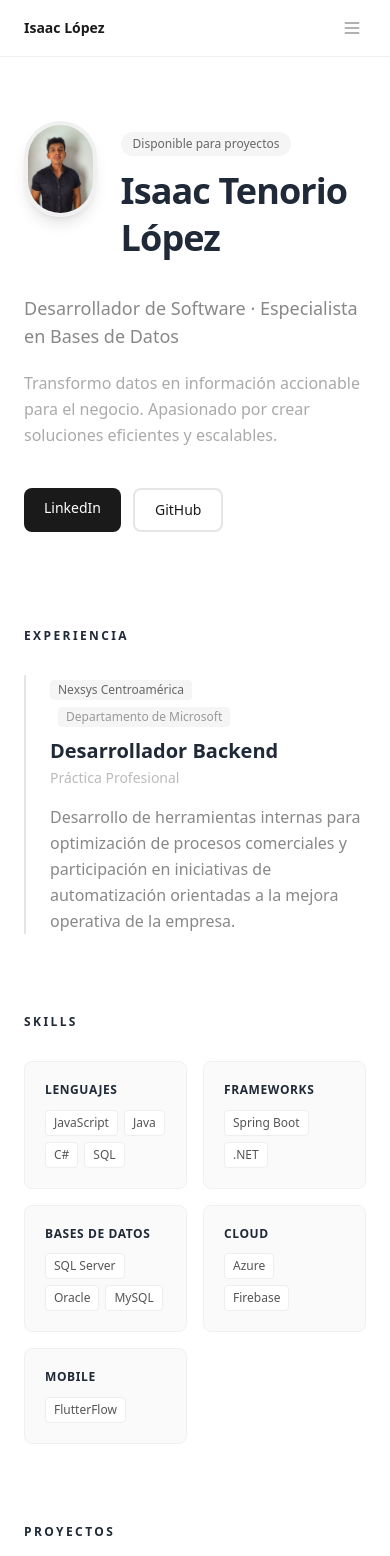
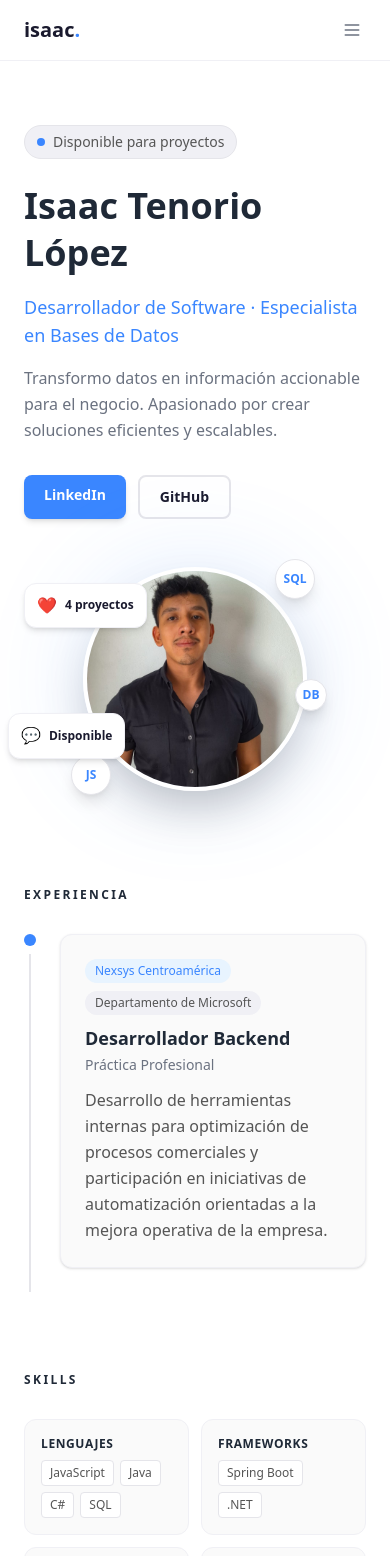
Before and after one commit to IsaacLopez777/portfolio, a Next.js app: page /en in a window 390 px wide. Shown: the top 1556 px of the page. Built offline with nearby package versions, Linux system fonts and the light colour scheme.

Commit message:
Redesign portfolio with two-column layout, avatar glow effect, light theme

```diff
--- a/src/app/[locale]/about/page.tsx
+++ b/src/app/[locale]/about/page.tsx
@@ -12,11 +12,11 @@ export default async function AboutPage({ params }: AboutPageProps) {
   return (
     <div className="min-h-screen bg-white">
       <div className="max-w-3xl mx-auto px-6 py-16">
-        <h1 className="text-4xl font-bold text-[#1a1a1a] mb-12">Sobre mí</h1>
+        <h1 className="text-4xl font-bold text-[#1a1a2e] mb-12">Sobre mí</h1>
 
         <section className="mb-16">
-          <h2 className="text-xs font-bold text-[#ccc] uppercase tracking-[0.2em] mb-6">Objetivo</h2>
-          <p className="text-[#666] leading-relaxed bg-[#fafafa] p-8 rounded-lg border border-[#f0f0f0]">
+          <h2 className="text-xs font-bold text-[#3a86ff] uppercase tracking-[0.2em] mb-6">Objetivo</h2>
+          <p className="text-[#555] leading-relaxed bg-[#fafafa] p-8 rounded-xl border border-[#f0f0f5]">
             Apasionado por el desarrollo de software y la gestión de datos, enfocado en la creación
             de soluciones eficientes, escalables y orientadas al análisis de información.
             Especializado en desarrollo backend, bases de datos y automatización de procesos para
@@ -26,30 +26,30 @@ export default async function AboutPage({ params }: AboutPageProps) {
         </section>
 
         <section className="mb-16">
-          <h2 className="text-xs font-bold text-[#ccc] uppercase tracking-[0.2em] mb-6">Experiencia</h2>
-          <div className="bg-[#fafafa] rounded-lg p-8 border border-[#f0f0f0]">
-            <div className="border-l-2 border-[#e5e5e5] pl-6">
-              <div className="mb-2">
-                <span className="inline-block px-2 py-0.5 bg-white text-[#666] text-xs font-medium rounded border border-[#eee]">
-                  Nexsys Centroamérica
-                </span>
-                <span className="inline-block px-2 py-0.5 bg-white text-[#999] text-xs font-medium rounded border border-[#eee] ml-2">
-                  Departamento de Microsoft
-                </span>
+          <h2 className="text-xs font-bold text-[#3a86ff] uppercase tracking-[0.2em] mb-6">Experiencia</h2>
+          <div className="flex gap-6">
+            <div className="flex flex-col items-center">
+              <div className="w-3 h-3 bg-[#3a86ff] rounded-full"></div>
+              <div className="w-0.5 h-full bg-[#e5e5ea] mt-2"></div>
+            </div>
+            <div className="flex-1 bg-[#fafafa] rounded-xl p-6 border border-[#f0f0f5] mb-6">
+              <div className="flex flex-wrap gap-2 mb-3">
+                <span className="px-2.5 py-1 bg-[#e8f4ff] text-[#3a86ff] text-xs font-medium rounded-full">Nexsys Centroamérica</span>
+                <span className="px-2.5 py-1 bg-[#f0f0f5] text-[#555] text-xs font-medium rounded-full">Departamento de Microsoft</span>
               </div>
-              <h3 className="text-xl font-bold text-[#1a1a1a] mb-1">Desarrollador Backend</h3>
-              <p className="text-[#bbb] text-sm mb-4">Práctica Profesional</p>
+              <h3 className="text-lg font-bold text-[#1a1a2e] mb-1">Desarrollador Backend</h3>
+              <p className="text-sm text-[#6b7280] mb-3">Práctica Profesional</p>
               <div className="space-y-3">
                 <div>
-                  <p className="text-xs font-bold text-[#ccc] uppercase tracking-wider mb-2">Responsabilidades</p>
-                  <ul className="list-disc list-inside text-[#888] space-y-1">
+                  <p className="text-xs font-bold text-[#3a86ff] uppercase tracking-wider mb-2">Responsabilidades</p>
+                  <ul className="list-disc list-inside text-[#555] space-y-1">
                     <li>Desarrollo de herramientas internas para optimización de procesos comerciales</li>
                     <li>Participación en iniciativas de automatización orientadas a la mejora operativa</li>
                   </ul>
                 </div>
                 <div>
-                  <p className="text-xs font-bold text-[#ccc] uppercase tracking-wider mb-2">Logro destacado</p>
-                  <p className="text-[#888]">
+                  <p className="text-xs font-bold text-[#3a86ff] uppercase tracking-wider mb-2">Logro destacado</p>
+                  <p className="text-[#555]">
                     Desarrollo de herramientas internas que optimizaron procesos operativos del equipo,
                     mejorando la eficiencia y reduciendo tiempos de respuesta.
                   </p>
@@ -60,12 +60,12 @@ export default async function AboutPage({ params }: AboutPageProps) {
         </section>
 
         <section className="mb-16">
-          <h2 className="text-xs font-bold text-[#ccc] uppercase tracking-[0.2em] mb-6">Educación</h2>
-          <div className="bg-[#fafafa] rounded-lg p-8 border border-[#f0f0f0]">
-            <h3 className="text-lg font-bold text-[#1a1a1a]">Ingeniería en Sistemas de Computación</h3>
-            <p className="text-[#555] font-medium mt-1">Universidad Fidélitas</p>
-            <p className="text-[#bbb] text-sm mt-1">100% - TCU Pendiente</p>
-            <p className="text-[#888] mt-4">
+          <h2 className="text-xs font-bold text-[#3a86ff] uppercase tracking-[0.2em] mb-6">Educación</h2>
+          <div className="bg-[#fafafa] rounded-xl p-8 border border-[#f0f0f5]">
+            <h3 className="text-lg font-bold text-[#1a1a2e]">Ingeniería en Sistemas de Computación</h3>
+            <p className="text-[#3a86ff] font-medium mt-1">Universidad Fidélitas</p>
+            <p className="text-[#6b7280] text-sm mt-1">100% - TCU Pendiente</p>
+            <p className="text-[#555] mt-4">
               El programa de estudios incluye fundamentos de desarrollo de software, arquitectura
               de sistemas, gestión de bases de datos y metodologías de ingeniería de software.
             </p>
@@ -73,7 +73,7 @@ export default async function AboutPage({ params }: AboutPageProps) {
         </section>
 
         <section className="mb-16">
-          <h2 className="text-xs font-bold text-[#ccc] uppercase tracking-[0.2em] mb-6">Certificaciones</h2>
+          <h2 className="text-xs font-bold text-[#3a86ff] uppercase tracking-[0.2em] mb-6">Certificaciones</h2>
           <div className="space-y-3">
             {[
               { name: 'Scrum Master', desc: 'Metodología ágil para gestión de proyectos de software', icon: '/images/scrum-logo.jpg' },
@@ -81,13 +81,13 @@ export default async function AboutPage({ params }: AboutPageProps) {
               { name: 'Cisco CCNA 2', desc: 'Routing y conmutación de redes', icon: '/images/LOGO_Cisco_CCNA.png' },
               { name: 'Cisco CCNA 3', desc: 'Administración de infraestructura tecnológica', icon: '/images/LOGO_Cisco_CCNA.png' },
             ].map((cert, i) => (
-              <div key={i} className="bg-[#fafafa] rounded-lg p-5 border border-[#f0f0f0] flex items-center gap-4">
+              <div key={i} className="bg-[#fafafa] rounded-xl p-5 border border-[#f0f0f5] flex items-center gap-4">
                 <div className="w-14 h-14 relative flex-shrink-0">
                   <Image src={cert.icon} alt={cert.name} fill className="object-contain rounded" />
                 </div>
                 <div>
-                  <p className="font-bold text-[#1a1a1a]">{cert.name}</p>
-                  <p className="text-sm text-[#999]">{cert.desc}</p>
+                  <p className="font-bold text-[#1a1a2e]">{cert.name}</p>
+                  <p className="text-sm text-[#6b7280]">{cert.desc}</p>
                 </div>
               </div>
             ))}
--- a/src/app/[locale]/page.tsx
+++ b/src/app/[locale]/page.tsx
@@ -43,32 +43,24 @@ export default function HomePage() {
 
   return (
     <div className="min-h-screen bg-white">
-      <div className="max-w-3xl mx-auto px-6 py-16">
+      <div className="max-w-6xl mx-auto px-6 py-16">
         <header className="mb-24">
-          <div className="flex items-start gap-6 mb-8">
-            <div className="relative w-24 h-24 rounded-full overflow-hidden border-4 border-[#f0f0f0] shadow-lg">
-              <Image
-                src="/images/Isaac.jpg"
-                alt="Isaac Tenorio López"
-                fill
-                className="object-cover"
-              />
-            </div>
-            <div className="pt-2">
-              <p className="inline-block px-3 py-1 bg-[#f5f5f5] text-[#666] text-xs font-medium rounded-full mb-3">
+          <div className="grid md:grid-cols-2 gap-12 items-center">
+            <div>
+              <p className="inline-flex items-center gap-2 px-3 py-1.5 bg-[#f0f0f5] rounded-full text-sm text-[#555] mb-6 border border-[#e5e5ea]">
+                <span className="w-2 h-2 bg-[#3a86ff] rounded-full"></span>
                 Disponible para proyectos
               </p>
-              <h1 className="text-4xl md:text-5xl font-bold text-[#1a1a1a] tracking-tight leading-tight">
+
+              <h1 className="text-4xl md:text-5xl font-bold text-[#1a1a2e] mb-4 leading-tight">
                 Isaac Tenorio López
               </h1>
-            </div>
-          </div>
 
-          <p className="text-lg text-[#888] mb-5">
+              <p className="text-lg text-[#3a86ff] font-medium mb-4">
                 Desarrollador de Software · Especialista en Bases de Datos
               </p>
 
-          <p className="text-[#aaa] max-w-md mb-10 leading-relaxed">
+              <p className="text-[#6b7280] mb-8 leading-relaxed max-w-md">
                 Transformo datos en información accionable para el negocio. Apasionado por crear soluciones eficientes y escalables.
               </p>
 
@@ -77,7 +69,7 @@ export default function HomePage() {
                   href="https://www.linkedin.com/in/isaac-tenorio-8a0411288"
                   target="_blank"
                   rel="noopener noreferrer"
-              className="px-5 py-2.5 bg-[#1a1a1a] text-white text-sm font-medium rounded-lg hover:bg-[#333] transition-colors"
+                  className="px-5 py-2.5 bg-[#3a86ff] text-white text-sm font-semibold rounded-lg hover:bg-[#2563eb] transition-colors shadow-md"
                 >
                   LinkedIn
                 </a>
@@ -85,45 +77,81 @@ export default function HomePage() {
                   href="https://github.com/IsaacLopez777/Portafolio"
                   target="_blank"
                   rel="noopener noreferrer"
-              className="px-5 py-2.5 bg-white text-[#1a1a1a] text-sm font-medium rounded-lg border-2 border-[#e5e5e5] hover:bg-[#f5f5f5] transition-colors"
+                  className="px-5 py-2.5 bg-white text-[#1a1a2e] text-sm font-semibold rounded-lg border-2 border-[#e5e5ea] hover:bg-[#f9fafb] transition-colors"
                 >
                   GitHub
                 </a>
               </div>
+            </div>
+
+            <div className="flex justify-center relative">
+              <div className="relative">
+                <div className="absolute inset-0 bg-[#3a86ff] rounded-full opacity-20 blur-3xl scale-90"></div>
+                <div className="relative w-56 h-56 rounded-full overflow-hidden border-4 border-white shadow-2xl">
+                  <Image
+                    src="/images/Isaac.jpg"
+                    alt="Isaac Tenorio López"
+                    fill
+                    className="object-cover"
+                  />
+                </div>
+                <div className="absolute -top-2 -right-2 w-10 h-10 bg-white rounded-full shadow-lg flex items-center justify-center text-xs font-bold text-[#3a86ff] border border-[#e5e5ea]">
+                  SQL
+                </div>
+                <div className="absolute -bottom-1 -left-3 w-10 h-10 bg-white rounded-full shadow-lg flex items-center justify-center text-xs font-bold text-[#3a86ff] border border-[#e5e5ea]">
+                  JS
+                </div>
+                <div className="absolute top-1/2 -right-5 w-8 h-8 bg-white rounded-full shadow-lg flex items-center justify-center text-xs font-bold text-[#3a86ff] border border-[#e5e5ea]">
+                  DB
+                </div>
+              </div>
+
+              <div className="absolute top-4 left-0 flex items-center gap-2 bg-white px-3 py-2 rounded-xl shadow-md border border-[#f0f0f5]">
+                <span className="text-[#ff6b6b]">❤️</span>
+                <span className="text-xs font-semibold text-[#1a1a2e]">4 proyectos</span>
+              </div>
+              <div className="absolute bottom-8 -left-4 flex items-center gap-2 bg-white px-3 py-2 rounded-xl shadow-md border border-[#f0f0f5]">
+                <span className="text-[#3a86ff]">💬</span>
+                <span className="text-xs font-semibold text-[#1a1a2e]">Disponible</span>
+              </div>
+            </div>
+          </div>
         </header>
 
         <section className="mb-20">
-          <h2 className="text-xs font-bold text-[#ccc] uppercase tracking-[0.2em] mb-8">Experiencia</h2>
+          <h2 className="text-xs font-bold text-[#3a86ff] uppercase tracking-[0.2em] mb-8">Experiencia</h2>
 
-          <div className="border-l-2 border-[#e5e5e5] pl-6">
-            <div className="mb-2">
-              <span className="inline-block px-2 py-0.5 bg-[#f5f5f5] text-[#666] text-xs font-medium rounded">
-                Nexsys Centroamérica
-              </span>
-              <span className="inline-block px-2 py-0.5 bg-[#f5f5f5] text-[#999] text-xs font-medium rounded ml-2">
-                Departamento de Microsoft
-              </span>
+          <div className="flex gap-6">
+            <div className="flex flex-col items-center">
+              <div className="w-3 h-3 bg-[#3a86ff] rounded-full"></div>
+              <div className="w-0.5 h-full bg-[#e5e5ea] mt-2"></div>
             </div>
-            <h3 className="text-xl font-bold text-[#1a1a1a] mb-1">Desarrollador Backend</h3>
-            <p className="text-[#bbb] text-sm mb-4">Práctica Profesional</p>
-            <p className="text-[#888] leading-relaxed max-w-lg">
+            <div className="flex-1 bg-[#fafafa] rounded-xl p-6 border border-[#f0f0f5] shadow-sm mb-6">
+              <div className="flex flex-wrap gap-2 mb-3">
+                <span className="px-2.5 py-1 bg-[#e8f4ff] text-[#3a86ff] text-xs font-medium rounded-full">Nexsys Centroamérica</span>
+                <span className="px-2.5 py-1 bg-[#f0f0f5] text-[#555] text-xs font-medium rounded-full">Departamento de Microsoft</span>
+              </div>
+              <h3 className="text-lg font-bold text-[#1a1a2e] mb-1">Desarrollador Backend</h3>
+              <p className="text-sm text-[#6b7280] mb-3">Práctica Profesional</p>
+              <p className="text-[#555] leading-relaxed">
                 Desarrollo de herramientas internas para optimización de procesos comerciales y participación en iniciativas de automatización orientadas a la mejora operativa de la empresa.
               </p>
+            </div>
           </div>
         </section>
 
         <section className="mb-20">
-          <h2 className="text-xs font-bold text-[#ccc] uppercase tracking-[0.2em] mb-8">Skills</h2>
+          <h2 className="text-xs font-bold text-[#3a86ff] uppercase tracking-[0.2em] mb-8">Skills</h2>
 
-          <div className="grid grid-cols-2 md:grid-cols-3 gap-4">
+          <div className="grid grid-cols-2 md:grid-cols-3 lg:grid-cols-5 gap-3">
             {skills.map((group) => (
-              <div key={group.category} className="bg-[#fafafa] rounded-lg p-5 border border-[#f0f0f0]">
-                <h3 className="text-xs font-bold text-[#bbb] uppercase tracking-wider mb-3">{group.category}</h3>
+              <div key={group.category} className="bg-[#fafafa] rounded-xl p-4 border border-[#f0f0f5]">
+                <h3 className="text-xs font-semibold text-[#3a86ff] uppercase tracking-wider mb-2">{group.category}</h3>
                 <div className="flex flex-wrap gap-1.5">
                   {group.items.map((skill) => (
                     <span
                       key={skill}
-                      className="px-2 py-1 bg-white text-[#555] text-xs font-medium rounded border border-[#eee]"
+                      className="px-2 py-1 bg-white text-[#555] text-xs font-medium rounded border border-[#e5e5ea]"
                     >
                       {skill}
                     </span>
@@ -135,7 +163,7 @@ export default function HomePage() {
         </section>
 
         <section className="mb-20">
-          <h2 className="text-xs font-bold text-[#ccc] uppercase tracking-[0.2em] mb-8">Proyectos</h2>
+          <h2 className="text-xs font-bold text-[#3a86ff] uppercase tracking-[0.2em] mb-8">Proyectos</h2>
 
           <div className="grid md:grid-cols-2 gap-4">
             {projects.map((project, i) => (
@@ -143,20 +171,20 @@ export default function HomePage() {
                 key={project.id}
                 onMouseEnter={() => setHoveredProject(i)}
                 onMouseLeave={() => setHoveredProject(null)}
-                className={`bg-white rounded-lg p-5 border-2 transition-all cursor-pointer ${
+                className={`bg-white rounded-xl p-5 border transition-all cursor-pointer ${
                   hoveredProject === i
-                    ? 'border-[#1a1a1a] shadow-lg'
-                    : 'border-[#f0f0f0]'
+                    ? 'border-[#3a86ff] shadow-lg shadow-blue-100'
+                    : 'border-[#f0f0f5] shadow-sm'
                 }`}
               >
                 <div className="w-8 h-8 bg-[#fafafa] rounded flex items-center justify-center mb-3">
                   <span className="text-sm">📁</span>
                 </div>
-                <h3 className="text-base font-bold text-[#1a1a1a] mb-2">{project.title}</h3>
-                <p className="text-[#888] text-sm mb-4 leading-relaxed">{project.desc}</p>
+                <h3 className="text-base font-bold text-[#1a1a2e] mb-2">{project.title}</h3>
+                <p className="text-sm text-[#6b7280] mb-4 leading-relaxed">{project.desc}</p>
                 <div className="flex flex-wrap gap-1.5">
                   {project.tech.map((tech) => (
-                    <span key={tech} className="px-2 py-0.5 bg-[#fafafa] text-[#666] text-xs rounded border border-[#eee]">
+                    <span key={tech} className="px-2 py-0.5 bg-[#f0f0f5] text-[#555] text-xs rounded">
                       {tech}
                     </span>
                   ))}
@@ -167,15 +195,15 @@ export default function HomePage() {
         </section>
 
         <section className="mb-20">
-          <h2 className="text-xs font-bold text-[#ccc] uppercase tracking-[0.2em] mb-8">Contacto</h2>
+          <h2 className="text-xs font-bold text-[#3a86ff] uppercase tracking-[0.2em] mb-8">Contacto</h2>
 
-          <div className="bg-[#fafafa] rounded-lg p-8 text-center border border-[#f0f0f0]">
-            <p className="text-[#888] mb-5">¿Tienes un proyecto en mente? ¡Hablemos!</p>
+          <div className="bg-[#fafafa] rounded-xl p-8 text-center border border-[#f0f0f5]">
+            <p className="text-[#6b7280] mb-5">¿Tienes un proyecto en mente? ¡Hablemos!</p>
             <a
               href="https://wa.me/50687425031?text=Hola%20Isaac,%20me%20gustaría%20contactarte."
               target="_blank"
               rel="noopener noreferrer"
-              className="inline-flex items-center gap-2 px-6 py-3 bg-[#25D366] text-white text-sm font-bold rounded-lg hover:bg-[#20BD5A] transition-colors"
+              className="inline-flex items-center gap-2 px-6 py-3 bg-[#25D366] text-white text-sm font-semibold rounded-lg hover:bg-[#20BD5A] transition-colors shadow-md"
             >
               💬 WhatsApp
             </a>
@@ -183,9 +211,9 @@ export default function HomePage() {
           </div>
         </section>
 
-        <footer className="text-center py-8 border-t border-[#f0f0f0]">
-          <p className="text-[#bbb]">© 2026 Isaac Tenorio López</p>
-          <p className="text-[#ddd] text-sm mt-1">Tres Ríos, Costa Rica</p>
+        <footer className="text-center py-8 border-t border-[#f0f0f5]">
+          <p className="text-[#6b7280]">© 2026 Isaac Tenorio López</p>
+          <p className="text-[#aaa] text-sm mt-1">Tres Ríos, Costa Rica</p>
         </footer>
       </div>
     </div>
--- a/src/app/[locale]/projects/page.tsx
+++ b/src/app/[locale]/projects/page.tsx
@@ -11,32 +11,32 @@ export default async function ProjectsPage({ params }: ProjectsPageProps) {
 
   return (
     <div className="min-h-screen bg-white">
-      <div className="max-w-3xl mx-auto px-6 py-16">
-        <h1 className="text-4xl font-bold text-[#1a1a1a] mb-12">Proyectos</h1>
+      <div className="max-w-4xl mx-auto px-6 py-16">
+        <h1 className="text-4xl font-bold text-[#1a1a2e] mb-12">Proyectos</h1>
 
         <div className="grid md:grid-cols-2 gap-4">
           {projects.map((project) => (
             <div
               key={project.id}
-              className="bg-white rounded-lg p-5 border-2 border-[#f0f0f0] hover:border-[#1a1a1a] transition-all"
+              className="bg-white rounded-xl p-5 border border-[#f0f0f5] hover:border-[#3a86ff] hover:shadow-lg transition-all"
             >
               <div className="w-8 h-8 bg-[#fafafa] rounded flex items-center justify-center mb-3">
                 <span className="text-sm">📁</span>
               </div>
-              <h2 className="text-base font-bold text-[#1a1a1a] mb-2">{project.title}</h2>
-              <p className="text-[#999] text-sm mb-4 leading-relaxed">{project.desc || project.description || ''}</p>
+              <h2 className="text-base font-bold text-[#1a1a2e] mb-2">{project.title}</h2>
+              <p className="text-sm text-[#6b7280] mb-4 leading-relaxed">{project.desc || project.description || ''}</p>
               <div className="flex flex-wrap gap-1.5">
                 {project.technologies.map((tech: string) => (
                   <span
                     key={tech}
-                    className="px-2 py-0.5 bg-[#fafafa] text-[#888] text-xs rounded border border-[#eee]"
+                    className="px-2 py-0.5 bg-[#f0f0f5] text-[#555] text-xs rounded"
                   >
                     {tech}
                   </span>
                 ))}
               </div>
               {project.featured && (
-                <span className="inline-block mt-3 text-xs font-medium text-[#bbb] bg-[#fafafa] px-2 py-0.5 rounded border border-[#eee]">
+                <span className="inline-block mt-3 text-xs font-medium text-[#3a86ff] bg-[#e8f4ff] px-2 py-0.5 rounded-full">
                   Destacado
                 </span>
               )}
--- a/src/components/layout/Header.tsx
+++ b/src/components/layout/Header.tsx
@@ -27,33 +27,44 @@ export function Header({ locale }: HeaderProps) {
   };
 
   return (
-    <header className="bg-white border-b border-[#f0f0f0] sticky top-0 z-50">
-      <nav className="max-w-3xl mx-auto px-6">
-        <div className="flex justify-between items-center h-14">
-          <Link href={`/${locale}`} className="flex items-center gap-2">
-            <span className="text-sm font-bold text-[#1a1a1a]">Isaac López</span>
+    <header className="bg-white border-b border-[#f0f0f5] sticky top-0 z-50">
+      <nav className="max-w-6xl mx-auto px-6 py-4">
+        <div className="flex justify-between items-center">
+          <Link href={`/${locale}`} className="text-xl font-bold text-[#1a1a2e]">
+            isaac<span className="text-[#3a86ff]">.</span>
           </Link>
 
-          <div className="hidden md:flex items-center gap-6">
+          <div className="hidden md:flex items-center gap-1 bg-[#fafafa] rounded-full px-2 py-1 border border-[#f0f0f5]">
             {navItems.map((item) => (
               <Link
                 key={item.href}
                 href={item.href}
-                className="text-sm text-[#999] hover:text-[#1a1a1a] transition-colors"
+                className={`px-4 py-2 text-sm font-medium rounded-full transition-colors ${
+                  pathname === item.href || (item.href === `/${locale}` && pathname === `/${locale}`)
+                    ? 'bg-[#1a1a2e] text-white'
+                    : 'text-[#6b7280] hover:text-[#1a1a2e]'
+                }`}
               >
                 {item.label}
               </Link>
             ))}
-            <div className="flex items-center gap-1 ml-2 pl-5 border-l border-[#f0f0f0]">
+          </div>
+
+          <div className="hidden md:flex items-center gap-3">
+            <div className="flex items-center gap-1 bg-[#fafafa] rounded-lg px-1 py-1 border border-[#f0f0f5]">
               <button
                 onClick={() => switchLocale('es')}
-                className={`px-2.5 py-1 text-xs rounded transition-all ${locale === 'es' ? 'bg-[#1a1a1a] text-white' : 'text-[#bbb] hover:bg-[#f5f5f5]'}`}
+                className={`px-3 py-1 text-xs font-medium rounded-lg transition-all ${
+                  locale === 'es' ? 'bg-[#1a1a2e] text-white' : 'text-[#6b7280] hover:bg-[#f0f0f5]'
+                }`}
               >
                 ES
               </button>
               <button
                 onClick={() => switchLocale('en')}
-                className={`px-2.5 py-1 text-xs rounded transition-all ${locale === 'en' ? 'bg-[#1a1a1a] text-white' : 'text-[#bbb] hover:bg-[#f5f5f5]'}`}
+                className={`px-3 py-1 text-xs font-medium rounded-lg transition-all ${
+                  locale === 'en' ? 'bg-[#1a1a2e] text-white' : 'text-[#6b7280] hover:bg-[#f0f0f5]'
+                }`}
               >
                 EN
               </button>
@@ -65,7 +76,7 @@ export function Header({ locale }: HeaderProps) {
             onClick={() => setIsOpen(!isOpen)}
             aria-label="Toggle menu"
           >
-            <svg className="w-5 h-5 text-[#999]" fill="none" stroke="currentColor" viewBox="0 0 24 24">
+            <svg className="w-5 h-5 text-[#6b7280]" fill="none" stroke="currentColor" viewBox="0 0 24 24">
               {isOpen ? (
                 <path strokeLinecap="round" strokeLinejoin="round" strokeWidth={2} d="M6 18L18 6M6 6l12 12" />
               ) : (
@@ -81,7 +92,7 @@ export function Header({ locale }: HeaderProps) {
               <Link
                 key={item.href}
                 href={item.href}
-                className="block py-2 text-sm text-[#999]"
+                className="block py-2 text-sm text-[#6b7280]"
                 onClick={() => setIsOpen(false)}
               >
                 {item.label}
```
Also changed, not shown: src/app/[locale]/contact/page.tsx (+15 -15 lines), src/components/layout/Footer.tsx (+5 -5 lines). Lines whose indentation alone changed are shown as unchanged.
